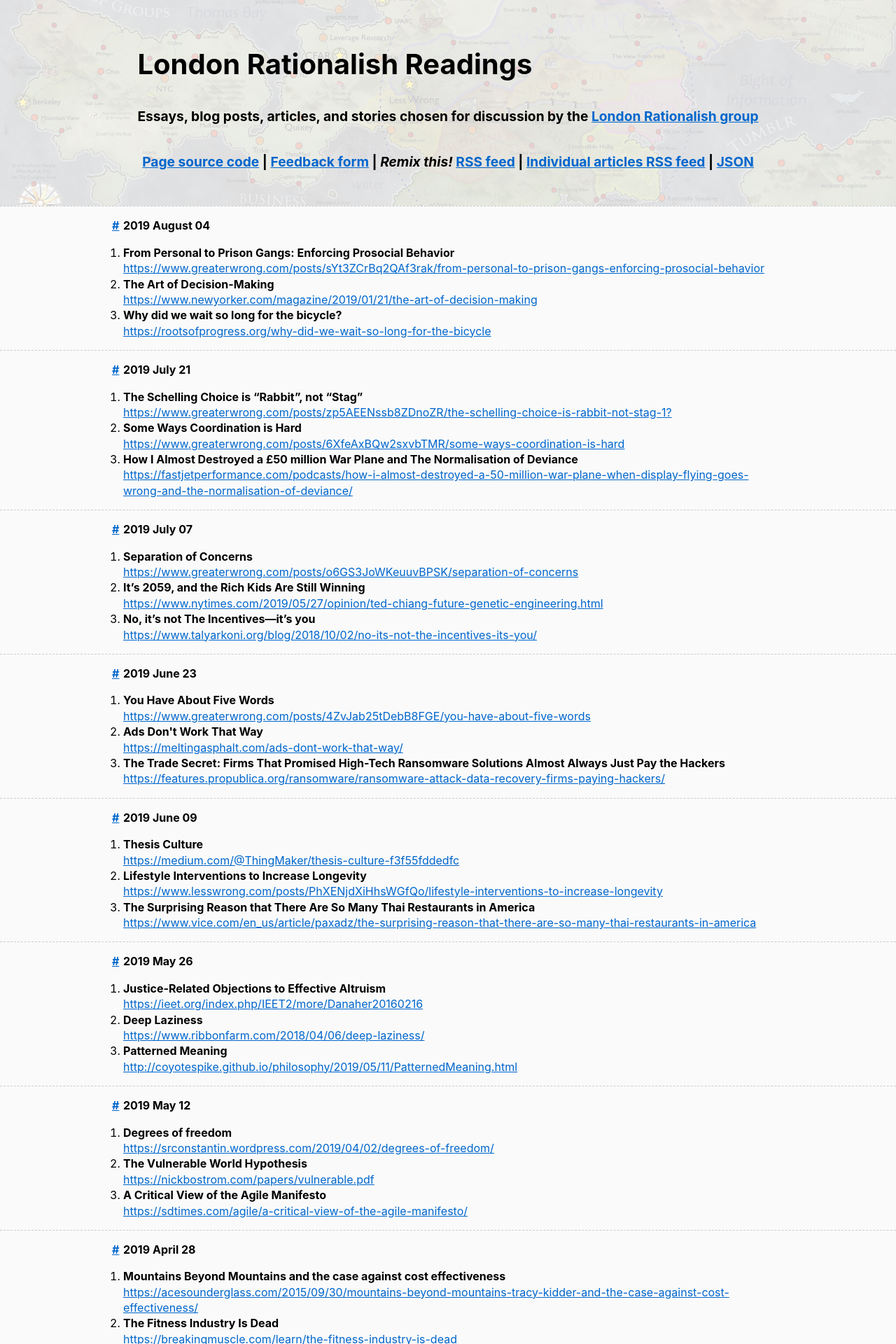
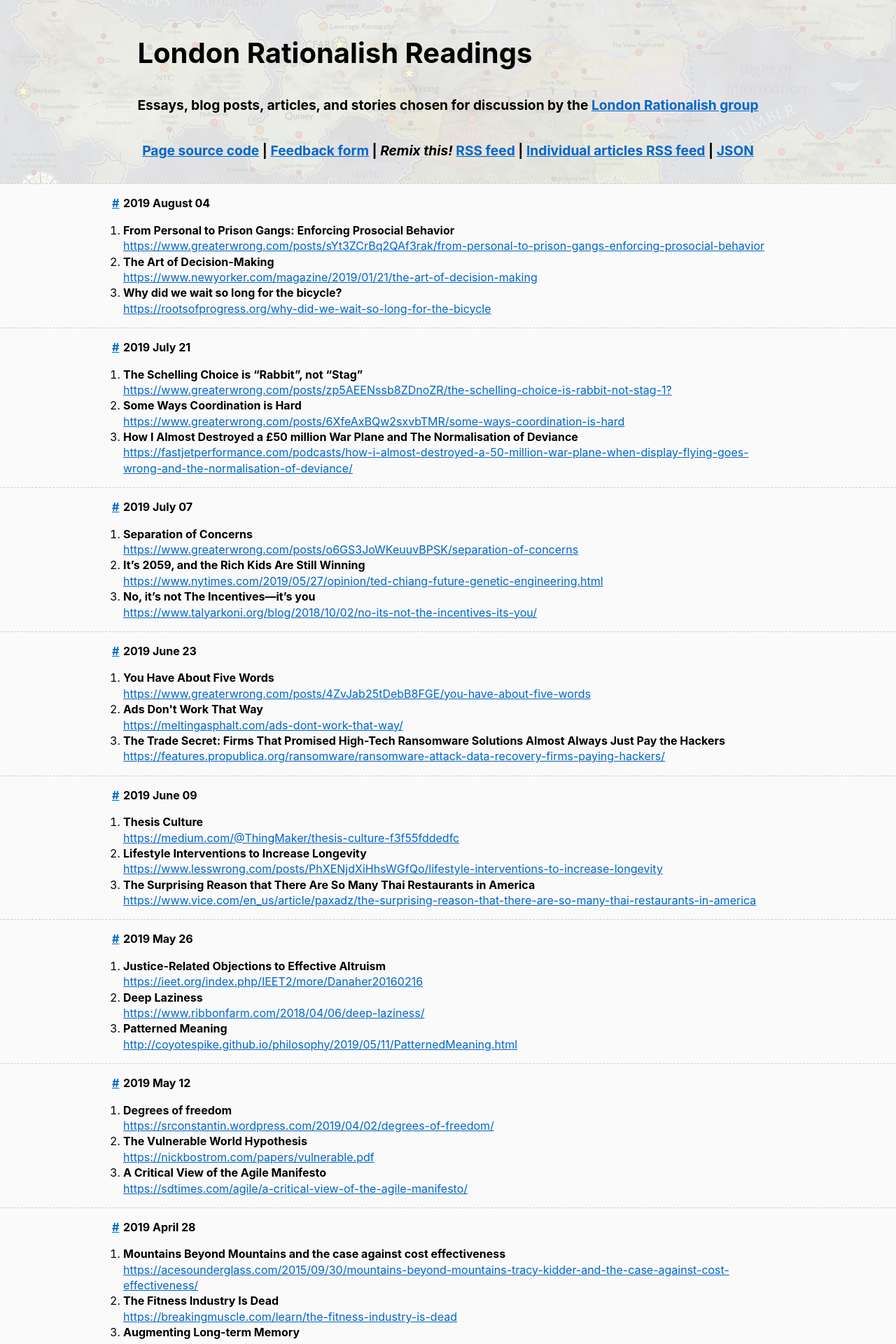
Before and after one commit to sackeyjason/london-rationalish-readings, a Jekyll site: the page built from index.html, in a window 1280 px wide. Shown: the top 1920 px of the page at 70% size. Built offline with Jekyll 4.4.1, drawn with Linux system fonts in a browser that asks for light colours.

Commit message:
Update default.html

```diff
--- a/_layouts/default.html
+++ b/_layouts/default.html
@@ -30,23 +30,21 @@ section {
   min-height: calc(10rem + 8vw);
   background-size: cover;
   background-attachment: fixed;
-  padding: 1rem 0;
   background-position: left center;
   position: relative;
   font-size: 1.2rem;
   font-weight: bold;
+  display: flex;
+  flex-flow: column;
+  align-items: stretch;
 }
 .site-header > div {
-  background: rgba(255, 255, 255, 0.8);
   display: flex;
+  flex-grow: 1;
   flex-flow: column;
   justify-content: center;
   align-items: flex-start;
-  position: absolute;
-  left: 0;
-  top: 0;
-  right: 0;
-  bottom: 0;
+  background: rgba(255, 255, 255, 0.8);
 }
 h1 {
   font-size: 40px;
```
